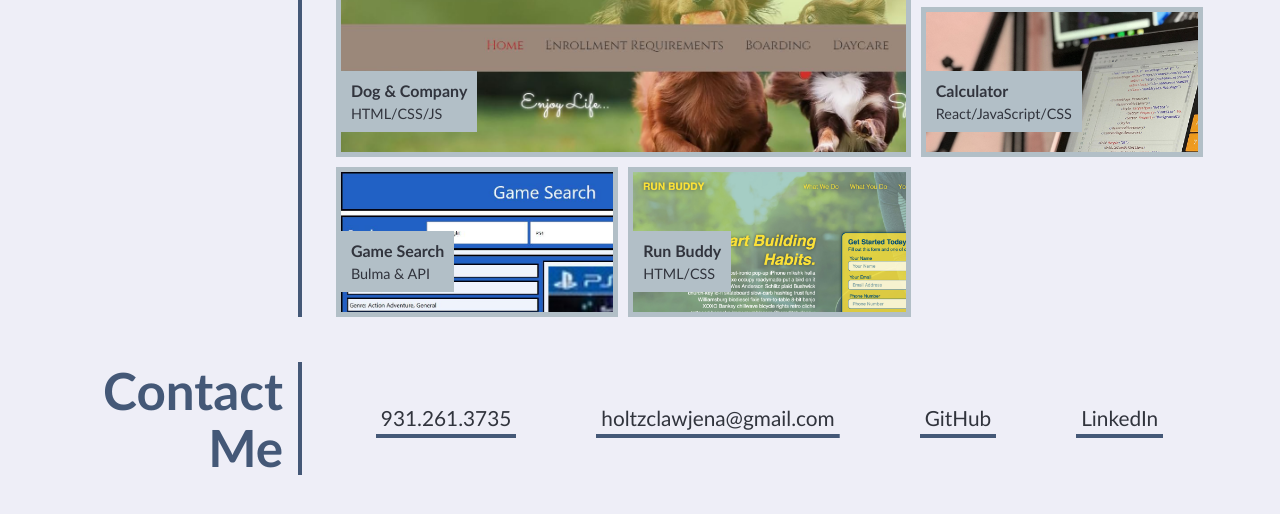
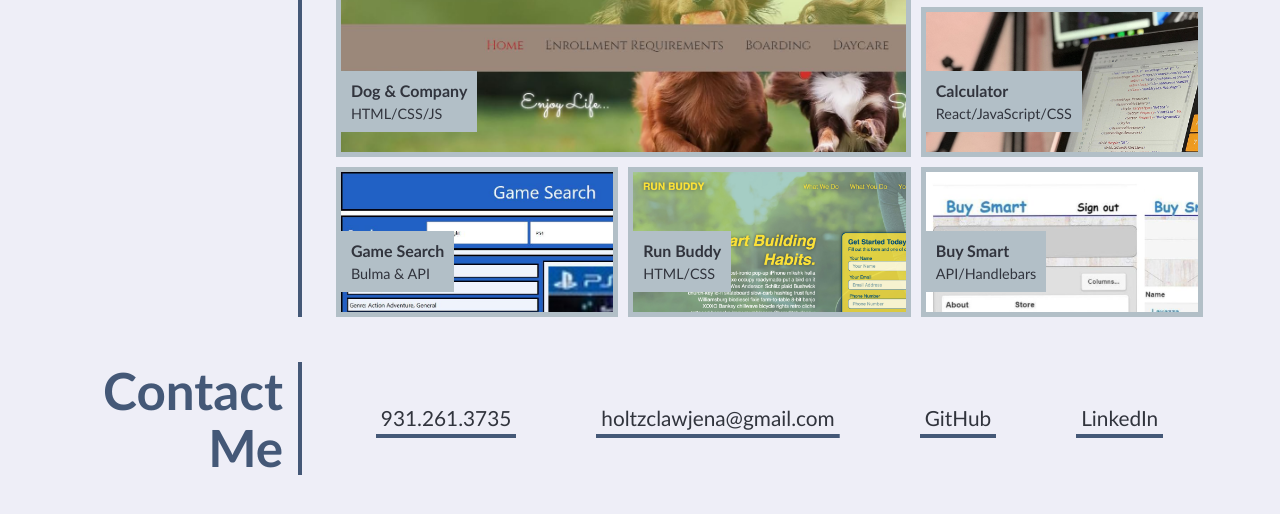
Before and after one commit to jholtzclaw/portfolio-jena, a plain HTML site: page index.html in a window 1280 px wide. Shown: the part 800-1314 px from the top of the page. Drawn offline with Linux system fonts and the light colour scheme.

Commit message:
updated project to portfolio

```diff
--- a/assets/css/style.css
+++ b/assets/css/style.css
@@ -241,6 +241,10 @@
     background-image: url("../images/dogandco.jpg");
   }
 
+  .Buy-Smart {
+    background-image: url("../images/ss123.jpg");
+  }
+
   /* END PORTFOLIO PROJECT IMAGES */
 
   @media screen and (max-width: 980px) {
--- a/index.html
+++ b/index.html
@@ -84,6 +84,13 @@
           </div>
         </a>
 
+        <a href="https://fast-bastion-33726.herokuapp.com/" class="grid-item Buy-Smart">
+          <div>
+            <h3>Buy Smart</h3>
+            <span>API/Handlebars</span>
+          </div>
+        </a>
+
       </div>
     </section>
 
```
Also changed, not shown: assets/images/ss123.jpg (added).
